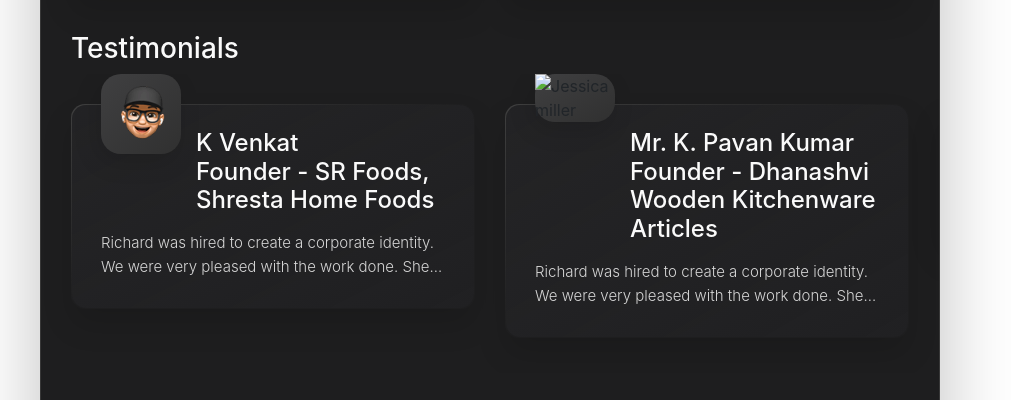
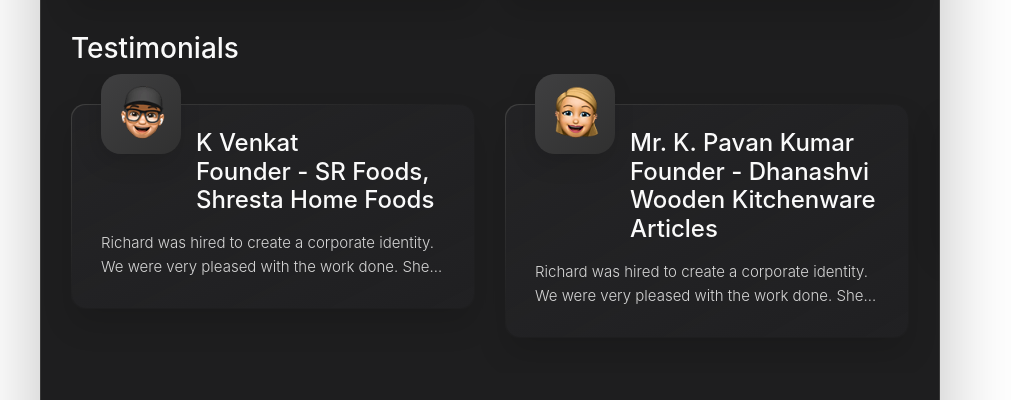
Before and after one commit to Shasi616/portfolio, a plain HTML site: page index.html in a window 1280 px wide. Shown: the part 2038-2438 px from the top of the page, without its empty margins (0-1011 px from the left). Drawn offline with nearby package versions, Linux system fonts and the light colour scheme; files whose address does not match are found by name.

Commit message:
Update index.html

```diff
--- a/index.html
+++ b/index.html
@@ -393,7 +393,7 @@ I’ve designed and developed for various organizations and events, including cr
               <div class="content-card" data-testimonials-item>
 
                 <figure class="testimonials-avatar-box">
-                  <img src="images/avatar-2.png" alt="Jessica miller" width="60" data-testimonials-avatar>
+                  <img src="avatar-2.png" alt="Jessica miller" width="60" data-testimonials-avatar>
                 </figure>
 
                 <h4 class="h4 testimonials-item-title" data-testimonials-title>Mr. K. Pavan Kumar
```
